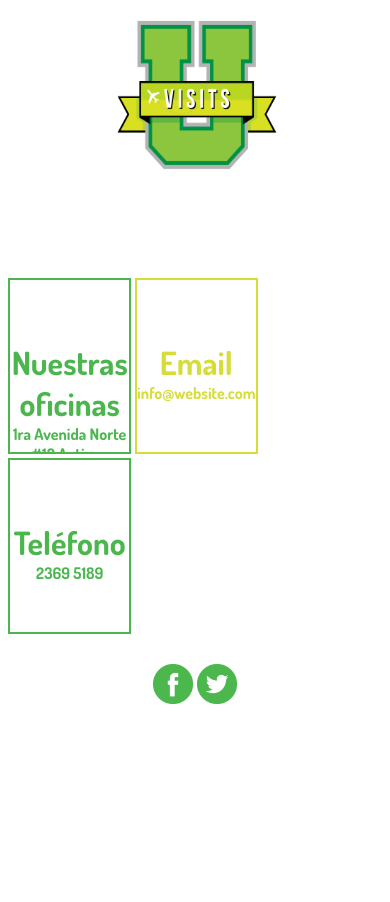
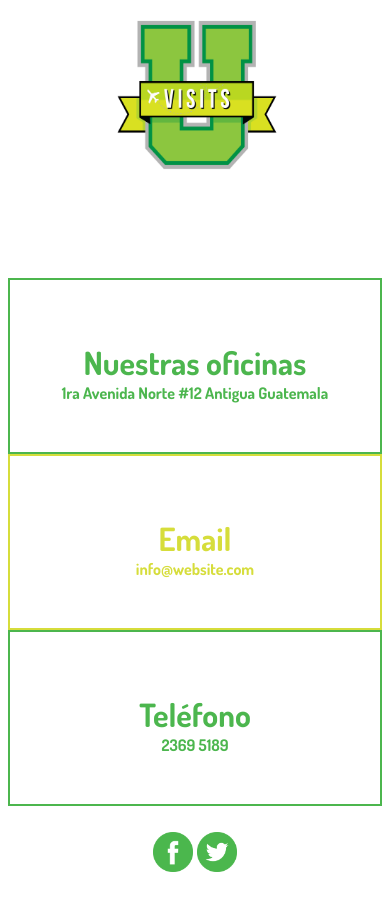
Before and after one commit to WOWProjectsco/u-visits.com, a plain HTML site: page index.html in a window 390 px wide. Before the commit the page ends 844 px from the top, so only its background shows below. Drawn offline with Linux system fonts and the light colour scheme; a web font is replaced by a local one.

Commit message:
alineacion de los bloques en linea vertical

```diff
--- a/style.css
+++ b/style.css
@@ -182,3 +182,10 @@ a {
   text-align: center;
   margin: 7%;
 }
+
+@media (max-width: 600px) {
+    .large-4.columns.contact-box-cntr {
+         width: 100%;
+         display: block;
+         }
+}
```
